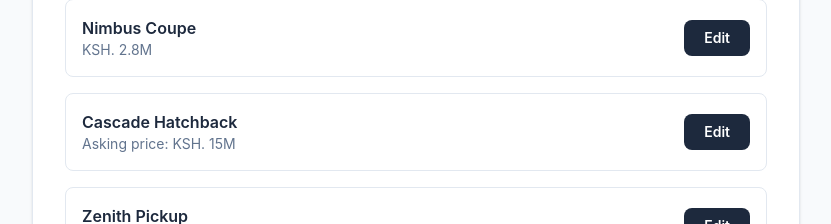
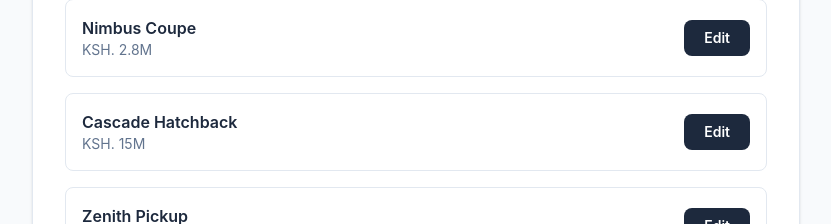
Before and after one commit to Weruh/mawell_motors, a React (Vite) app: page /admin in a window 1280 px wide. Shown: the part 1200-1424 px from the top of the page, without its empty margins (224-1055 px from the left). Built offline with nearby package versions, Linux system fonts and the light colour scheme.

Commit message:
adjusted some items

```diff
--- a/src/dealershipdata.js
+++ b/src/dealershipdata.js
@@ -24,7 +24,7 @@ const dealershipdata = [
     id: 4,
     name: "Cascade Hatchback",
     description: "Handy hatchback with excellent fuel efficiency and compact design.",
-    price: "Asking price: KSH. 15M",
+    price: "KSH. 15M",
     image: "src/assets/hatchback.png",
   },
   {
```
